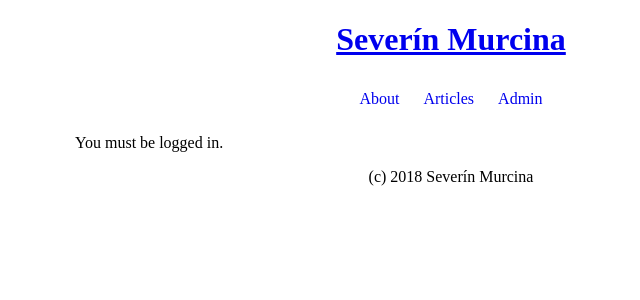
After one commit to ViktorMhk/flask_project, a Flask app: page /admin/ in a window 1280 px wide. The commit adds this page. Shown: the top 300 px of the page, without its empty margins (189-829 px from the left). Run offline with Flask 2, Linux system fonts and the light colour scheme.

Commit message:
basic layout and navigation

```diff
--- a/ndblog/app.py
+++ b/ndblog/app.py
@@ -10,3 +10,11 @@ def view_welcome_page():
 @flask_app.route("/about/")
 def view_about():
     return render_template("about.jinja")
+
+@flask_app.route("/admin/")
+def view_admin():
+    return render_template("admin.jinja")
+
+@flask_app.route("/articles/")
+def view_articles():
+    return render_template("articles.jinja")
--- /dev/null
+++ b/ndblog/templates/_main.jinja
@@ -0,0 +1,32 @@
+<!doctype html>
+<html lang="en">
+
+<head>
+    <title> {% block title %} {% endblock %} </title>
+    <link rel="stylesheet" type="text/css" href={{url_for("static", filename="css/main.css")}}>
+</head>
+
+<body>
+<header>
+    <h1> <a href="{{ url_for("view_welcome_page") }}">Severín Murcina</a></h1>
+</header>
+
+<nav>
+    <ul class=nav>
+      <li> <a href="{{ url_for("view_about") }}">About</a></li>
+      <li> <a href="{{ url_for("view_articles") }}">Articles</a></li>
+      <li> <a href="{{ url_for("view_admin") }}">Admin</a></li>
+    </ul>
+</nav>
+
+<main>
+    {% block main %} {% endblock %}
+</main>
+
+<footer>
+    <p>
+        (c) 2018 Severín Murcina
+    </p>
+</footer>
+</body>
+</html>
--- /dev/null
+++ b/ndblog/templates/admin.jinja
@@ -0,0 +1,7 @@
+{% extends "_main.jinja" %}
+
+{% block title %} Admin page {% endblock %}
+
+{% block main %}
+    You must be logged in.
+{% endblock %}
```
Also changed, not shown: ndblog/templates/about.jinja (+4 -29 lines), ndblog/templates/articles.jinja (added, +7 -0 lines), ndblog/templates/welcome_page.jinja (+5 -30 lines), 1 other file.
